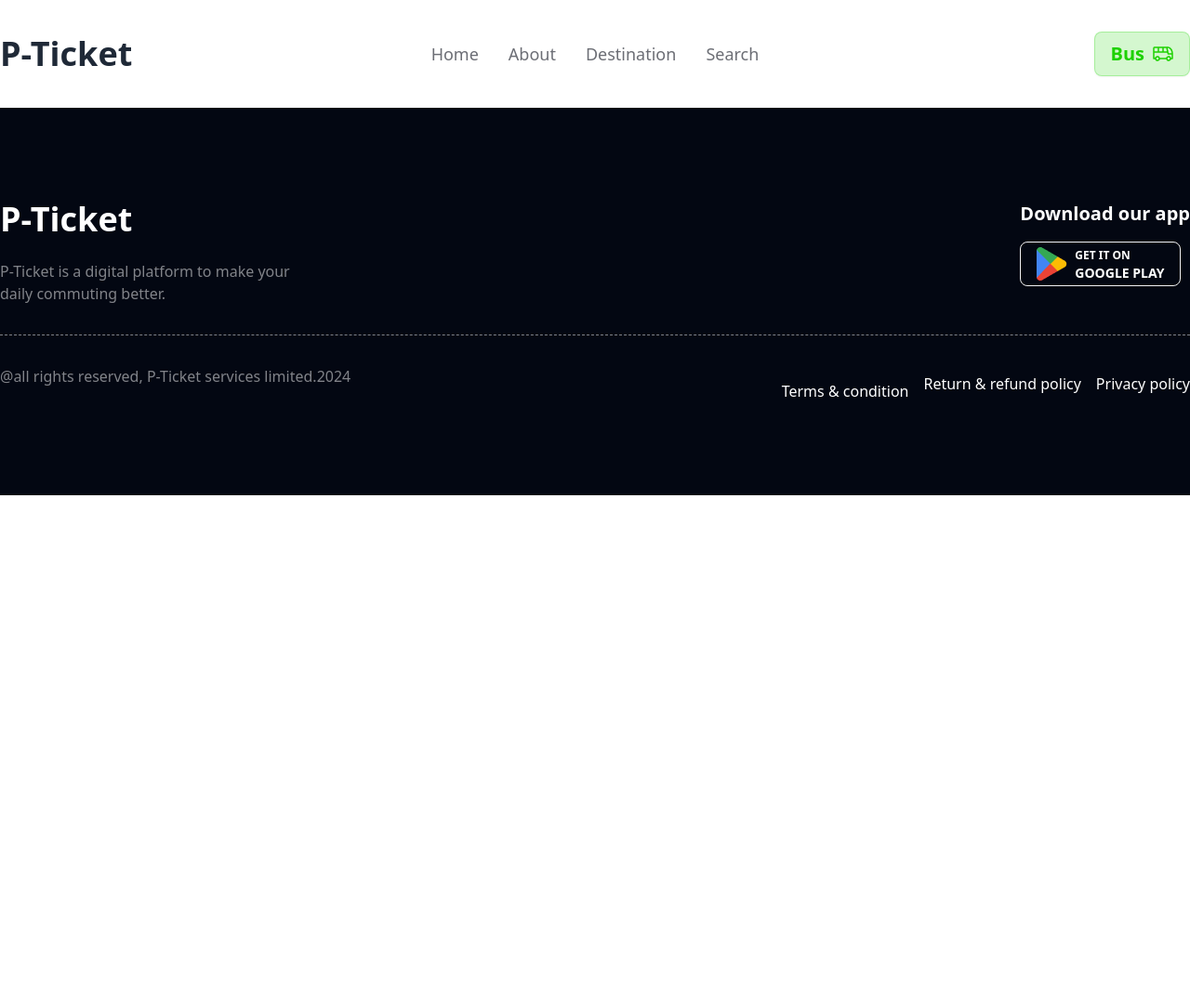
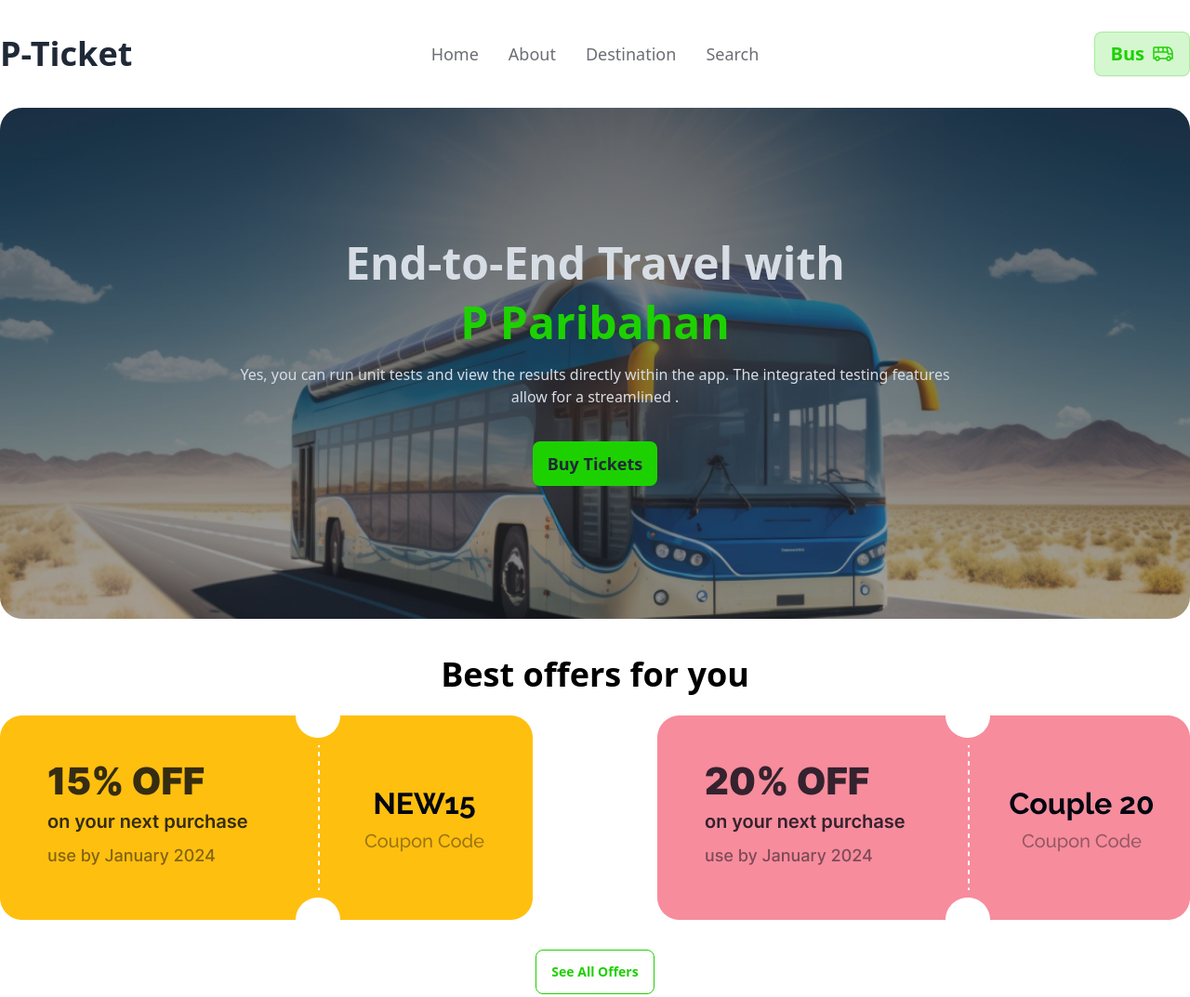
Before and after one commit to tanvirsiraj/smart-ticketing, a plain HTML site: page index.html in a window 1280 px wide. Shown: the top 1073 px of the page at 93% size. Before the commit the page ends 800 px from the top, so only its background shows below. Drawn offline with nearby package versions, Linux system fonts and the light colour scheme.

Commit message:
offers added

```diff
--- a/index.html
+++ b/index.html
@@ -65,6 +65,47 @@
         </div>
       </div>
     </header>
+    <!-- hero section  -->
+    <section>
+      <div
+        class="hero max-w-7xl mx-auto lg:h-[550px] mb-10 lg:rounded-3xl"
+        style="background-image: url(./images/banner.png)"
+      >
+        <div class="hero-overlay lg:rounded-3xl bg-opacity-40"></div>
+        <div class="hero-content text-center text-neutral-content">
+          <div class="">
+            <h1 class="text-2xl lg:text-5xl font-bold lg:mb-4">
+              End-to-End Travel with <br />
+            </h1>
+            <span class="text-[#1DD100] text-2xl lg:text-5xl font-bold"
+              >P Paribahan</span
+            >
+            <p class="my-5 lg:max-w-3xl mx-auto">
+              Yes, you can run unit tests and view the results directly within
+              the app. The integrated testing features allow for a streamlined .
+            </p>
+            <button
+              class="btn bg-[#1DD100] border-none text-lg hover:bg-[#1DD100] lg:mt-4"
+            >
+              Buy Tickets
+            </button>
+          </div>
+        </div>
+      </div>
+    </section>
+    <!-- offers section  -->
+    <section class="max-w-7xl mx-auto">
+      <h1 class="text-4xl text-center text-black font-semibold">
+        Best offers for you
+      </h1>
+      <div class="flex justify-between my-6">
+        <img src="./images/Group113.png" alt="" />
+        <img src="./images/Rectangle8.png" alt="" />
+      </div>
+      <div class="text-center my-8">
+        <button class="btn btn-outline text-[#1DD100]">See All Offers</button>
+      </div>
+    </section>
     <footer class="bg-[#030712] text-white">
       <div class="lg:w-[1280px] px-2 lg:px-0 py-[50px] lg:py-[100px] mx-auto">
         <div class="flex flex-col lg:flex-row justify-between items-start">
--- a/style.css
+++ b/style.css
@@ -0,0 +1,5 @@
+* {
+  margin: 0;
+  padding: 0;
+  box-sizing: border-box;
+}
```
Also changed, not shown: images/Group113.png (added), images/Rectangle8.png (added).
